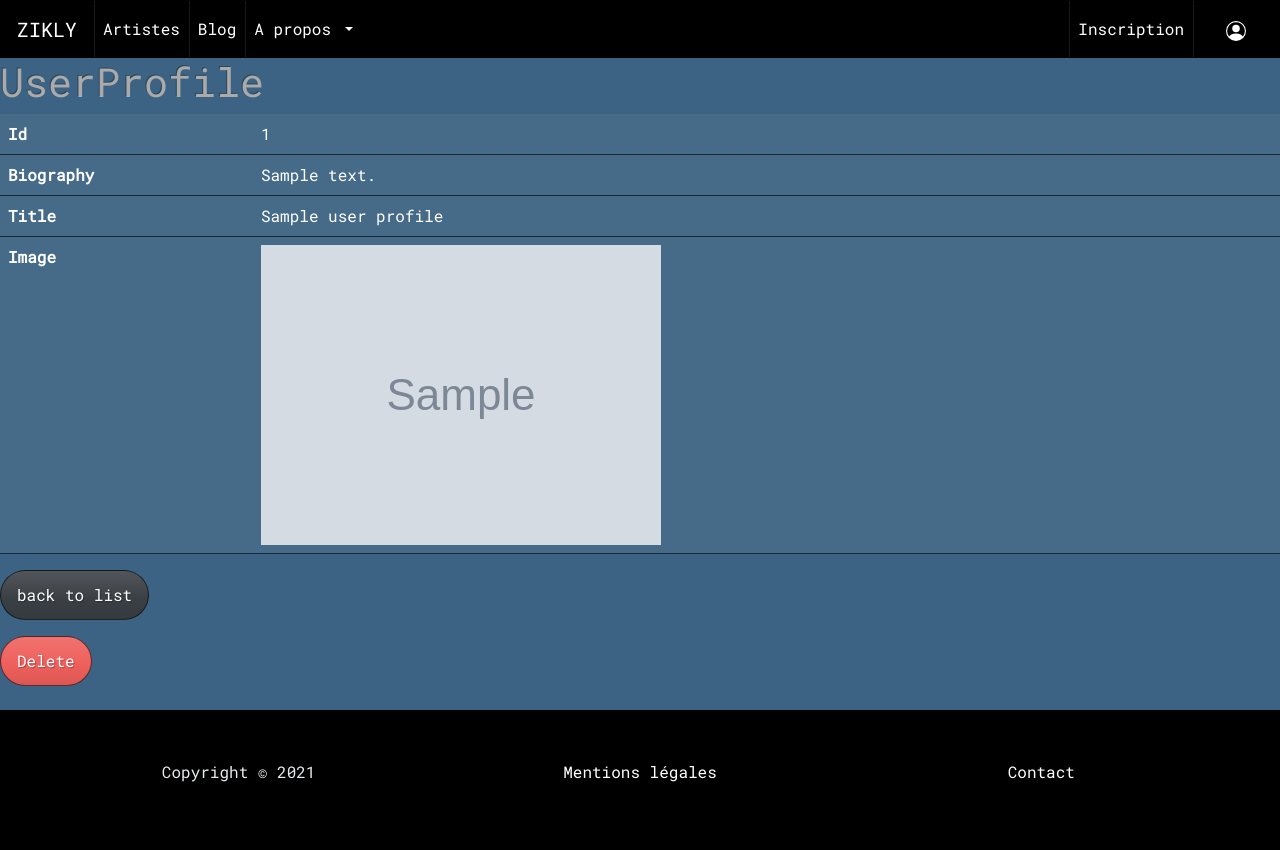
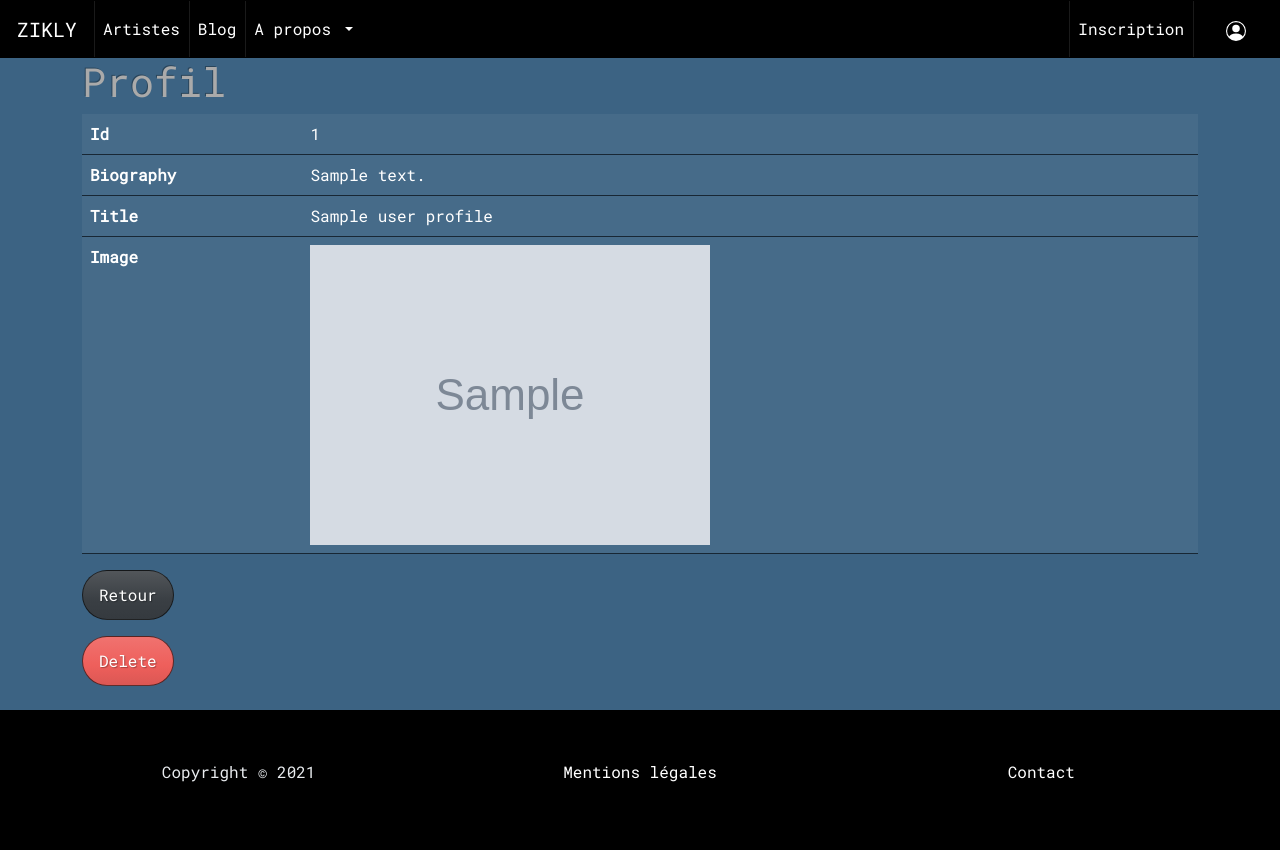
Before and after one commit to bbttnn/zikly, a Symfony app: template templates/userProfile/show.html.twig in a window 1280 px wide. Run offline with Twig, Linux system fonts and the light colour scheme; the template is opened without the code that fills it: most values are stand-ins (such as "Sample title", 1, 10 or a date in 2020); grey boxes marked "Sample" are stand-in pictures; some libraries are stand-ins or nearby versions; some web fonts are replaced.

Commit message:
templates

```diff
--- a/templates/admin/user/edit.html.twig
+++ b/templates/admin/user/edit.html.twig
@@ -5,11 +5,11 @@
 
 {% block body %}
 	<div class="container">
-		<h1>Edit User</h1>
+		<h1>Editer</h1>
 
 		{{ include('admin/user/_form.html.twig', {'button_label': 'Update'}) }}
 
-		<a class="btn btn-primary mt-3 rounded-pill" href="{{ path ('admin_user_index') }}">back to list</a>
+		<a class="btn btn-primary mt-3 rounded-pill" href="{{ path ('admin_user_index') }}">Retour</a>
 
 		{{ include('admin/user/_delete_form.html.twig') }}
 	</div>
--- a/templates/admin/user/index.html.twig
+++ b/templates/admin/user/index.html.twig
@@ -37,7 +37,7 @@
 						<td>{{ user.role }}</td>
 						<td>{{ user.location }}</td>
 						<td>
-							<a class="btn btn-primary rounded-pill mb-3" href="{{ path ('admin_user_show', {'id': user.id}) }}">show</a>
+							<a class="btn btn-primary rounded-pill mb-3" href="{{ path ('userProfile_show', {'id': user.id}) }}">show</a>
 
 							<a class="btn btn-warning rounded-pill mb-3" href="{{ path ('admin_user_edit', {'id': user.id}) }}">edit</a>
 						</td>
@@ -50,7 +50,7 @@
 			{% endfor %}
 		</table>
 	</tbody>
-	<a class="btn btn-primary mb-3 rounded-pill" href="{{ path ('admin_user_new')}}">Create new</a>
+	<a class="btn btn-primary mb-3 rounded-pill" href="{{ path ('admin_user_new')}}">Nouveau</a>
 	|
 	<a class="btn btn-primary  mb-3 rounded-pill" href=" {{path ('admin_index')}}">Admin</a>
 </div>
--- a/templates/userProfile/edit.html.twig
+++ b/templates/userProfile/edit.html.twig
@@ -9,7 +9,7 @@
 
     {{ include('userProfile/_form.html.twig', {'button_label': 'Update'}) }}
 
-    <a class="btn btn-primary mt-3 mb-2 rounded-pill" href="{{ path ('userProfile_index') }}">back to list</a>
+    <a class="btn btn-primary mt-3 mb-2 rounded-pill" href="{{ path ('userProfile_index') }}">Retour</a>
 
     {{ include('userProfile/_delete_form.html.twig') }}
 </div>
--- a/templates/userProfile/index.html.twig
+++ b/templates/userProfile/index.html.twig
@@ -28,7 +28,7 @@
 						<img class="picture mb-4  body-rounded" src="/image/uploads/{{userProfile.image}}" alt="image de ">
 						</div>
 						<div class="but  d-flex justify-content-end">
-						    <a class="btn btn-primary ms-2 mb-3 rounded-pill" href="{{ path ('userProfile_edit',{'id':userProfile.id})}}">edit</a>
+						    <a class="btn btn-primary ms-2 mb-3 rounded-pill" href="{{ path ('userProfile_edit',{'id':userProfile.id})}}">editer</a>
 						     <a class=" text-light btn btn-primary ms-2 mb-3 rounded-pill" href="{{ path ('message')}}">Messages</a>
 					     </div>
 				</div>
@@ -36,5 +36,5 @@
 		</tr>
 	</div>
 {% else %}
-	<a class=" text-light btn btn-primary rounded-pill" href="{{ path ('userProfile_new') }}">Create new</a>
+	<a class=" text-light btn btn-primary rounded-pill" href="{{ path ('userProfile_new') }}">Nouveau</a>
 {% endif %}{% endblock %}
--- a/templates/userProfile/new.html.twig
+++ b/templates/userProfile/new.html.twig
@@ -7,5 +7,5 @@
 
     {{ include('userProfile/_form.html.twig') }}
 
-    <a class="btn btn-primary rounded-pill"href="{{ path('userProfile_index') }}">back to list</a>
+    <a class="btn btn-primary rounded-pill"href="{{ path('userProfile_index') }}">Retour</a>
 {% endblock %}
--- a/templates/userProfile/show.html.twig
+++ b/templates/userProfile/show.html.twig
@@ -3,7 +3,8 @@
 {% block title %}UserProfile{% endblock %}
 
 {% block body %}
-    <h1>UserProfile</h1>
+<div class="container">
+    <h1>Profil</h1>
 
     <table class="table">
         <tbody>
@@ -22,16 +23,14 @@
             {% if userProfile.image != null %}
             <tr>
                 <th>Image</th>
-                <td> <img src="/image/uploads/{{userProfile.image}}" alt="image de{{profile.title}}"></td>
+                <td> <img src="/image/uploads/{{userProfile.image}}" alt="image de{{userProfile.title}}"></td>
             </tr>
             {% endif %}
         </tbody>
     </table>
 
-    <a class="btn btn-primary rounded-pill" href="{{ path ('userProfile_index') }}">back to list</a>
-
-
-
+    <a class="btn btn-primary rounded-pill" href="{{ path ('admin_user_index') }}">Retour</a>
 
     {{ include('userProfile/_delete_form.html.twig') }}
+    </div>
 {% endblock %}
```
